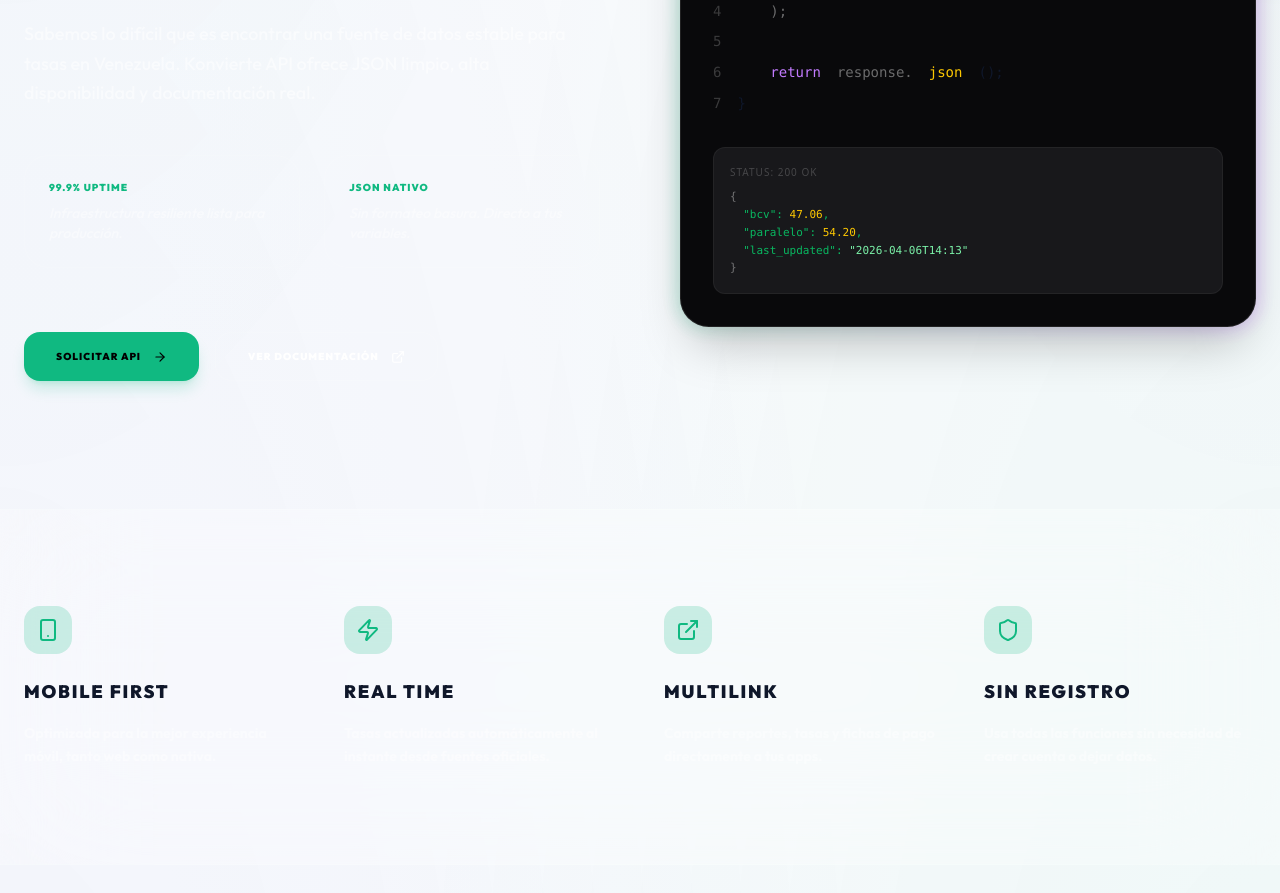
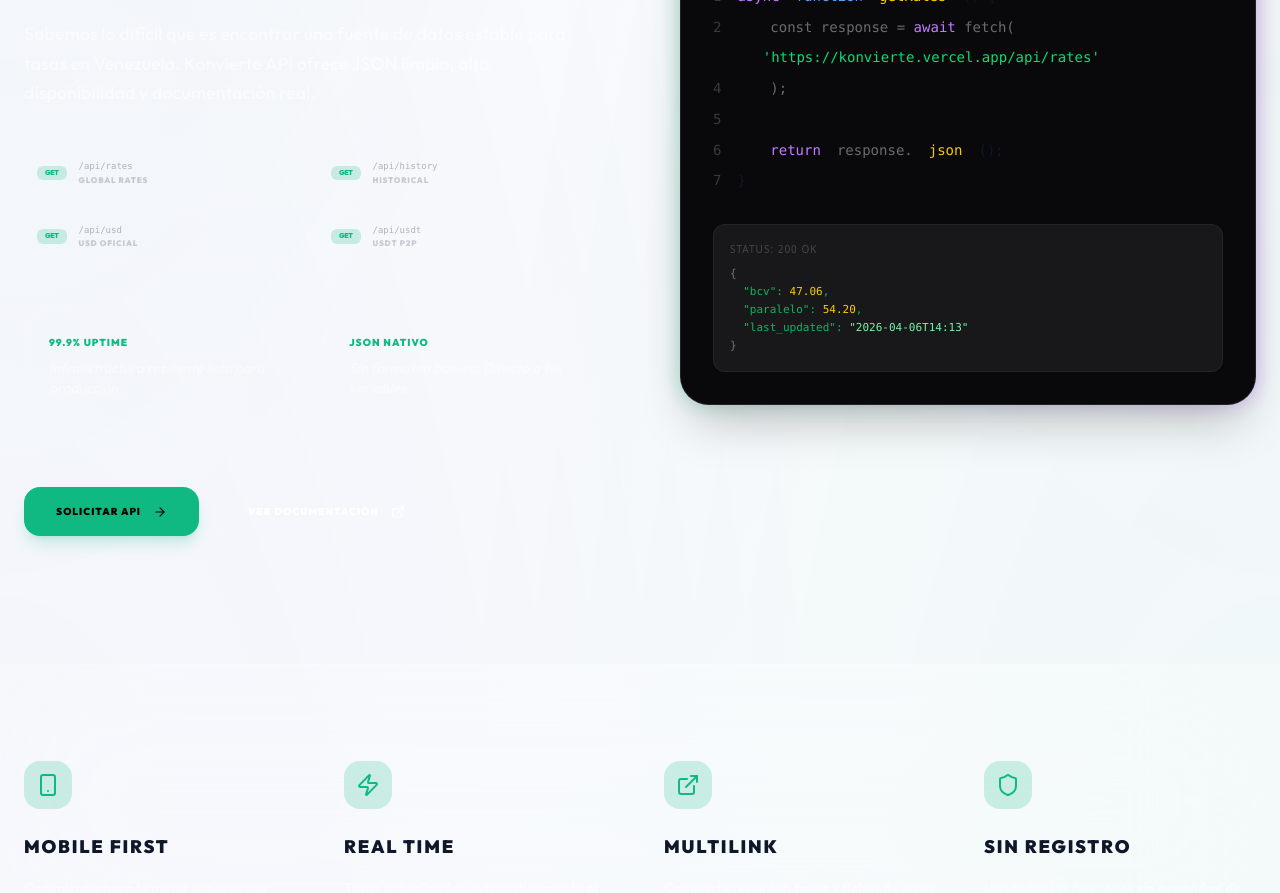
Before and after one commit to rmaneiro28/konvierte, a React (Vite) app: page / in a window 1280 px wide. Shown: the part 3000-3893 px from the top of the page. Built offline with nearby package versions, Linux system fonts and the light colour scheme; no server answers; the database is empty.

Commit message:
final: confirmed clickable links and massive history

```diff
--- a/api/history.ts
+++ b/api/history.ts
@@ -25,17 +25,21 @@ export default async function handler(req: VercelRequest, res: VercelResponse) {
             .select('price, currency, source, created_at')
             .order('created_at', { ascending: false });
 
-        // Filtro por periodo de tiempo (maximize resource use)
+        // Filtro por periodo de tiempo
         if (days) {
             const dateLimit = new Date();
             dateLimit.setDate(dateLimit.getDate() - Number(days));
             query = query.gte('created_at', dateLimit.toISOString());
         }
 
-        // Si se proporciona un límite manual
+        // Si se proporciona un límite manual, se usa ese.
+        // Si no, forzamos 30,000 para evitar el límite de 1000 de Supabase.
         if (limit) {
             query = query.limit(Number(limit));
+        } else {
+            query = query.limit(30000);
         }
+
 
         if (currency) {
             query = query.eq('currency', currency.toString().toUpperCase());
--- a/src/pages/ApiTestPage.tsx
+++ b/src/pages/ApiTestPage.tsx
@@ -37,7 +37,8 @@ const ApiTestPage: React.FC = () => {
     const endpoints = [
         { id: 'status', label: 'Estado del Servicio', path: '/api/status', icon: <Activity size={16} />, desc: 'Verifica la salud y tiempo de actividad de la API.' },
         { id: 'rates', label: 'Tasas de Cambio', path: '/api/rates', icon: <Database size={16} />, desc: 'Obtiene todas las tasas (BCV + P2P) en un solo objeto JSON.' },
-        { id: 'history', label: 'Historial', path: '/api/history', icon: <Clock size={16} />, desc: 'Consulta los registros históricos de los últimos 30 días.' },
+        { id: 'history', label: 'Historial', path: '/api/history', icon: <Clock size={16} />, desc: 'Consulta registros históricos con filtros de tiempo (3d, 30d, 1y o All).' },
+
         { id: 'usd', label: 'Dólar BCV', path: '/api/usd', icon: <DollarSign size={16} />, desc: 'Tasa oficial del Banco Central de Venezuela.' },
         { id: 'eur', label: 'Euro BCV', path: '/api/eur', icon: <Euro size={16} />, desc: 'Tasa oficial del Banco Central de Venezuela (EUR).' },
         { id: 'usdt', label: 'P2P Binance', path: '/api/usdt', icon: <Zap size={16} />, desc: 'Promedio representativo del mercado USDT/VES en Binance.' },
@@ -169,8 +170,19 @@ const ApiTestPage: React.FC = () => {
                                                     <tr>
                                                         <td className="p-5 font-mono font-bold text-emerald-600">currency</td>
                                                         <td className="p-5 opacity-60 italic">string</td>
-                                                        <td className="p-5 font-medium italic opacity-70">Filtra la respuesta por moneda específica.</td>
+                                                        <td className="p-5 font-medium italic opacity-70">Filtra la respuesta (USD, EUR, USDT).</td>
                                                     </tr>
+                                                    <tr>
+                                                        <td className="p-5 font-mono font-bold text-emerald-600">days</td>
+                                                        <td className="p-5 opacity-60 italic">number</td>
+                                                        <td className="p-5 font-medium italic opacity-70">Filtra por antigüedad (ej: 30 o 365 días).</td>
+                                                    </tr>
+                                                    <tr>
+                                                        <td className="p-5 font-mono font-bold text-emerald-600">limit</td>
+                                                        <td className="p-5 opacity-60 italic">number</td>
+                                                        <td className="p-5 font-medium italic opacity-70">Limita la cantidad de registros devueltos.</td>
+                                                    </tr>
+
                                                 </tbody>
                                             </table>
                                         </div>
--- a/src/pages/LandingPage.tsx
+++ b/src/pages/LandingPage.tsx
@@ -321,7 +321,33 @@ const LandingPage: React.FC<LandingPageProps> = ({ theme, setTheme }) => {
                     Sabemos lo difícil que es encontrar una fuente de datos estable para tasas en Venezuela. Konvierte API ofrece JSON limpio, alta disponibilidad y documentación real.
                 </p>
 
+                {/* Micro Endpoints List */}
+                <div className="grid grid-cols-1 sm:grid-cols-2 gap-3 pt-2">
+                    {[
+                        { route: '/api/rates', label: 'Global Rates' },
+                        { route: '/api/history', label: 'Historical' },
+                        { route: '/api/usd', label: 'USD oficial' },
+                        { route: '/api/usdt', label: 'USDT P2P' }
+                    ].map(ep => (
+                        <a
+                            key={ep.route}
+                            href={ep.route}
+                            target="_blank"
+                            rel="noopener noreferrer"
+                            className="flex items-center gap-3 p-3 bg-white/5 border border-white/5 rounded-2xl group/ep hover:border-primary/20 transition-all cursor-pointer"
+                        >
+                            <span className="text-[7px] font-black uppercase tracking-tighter bg-primary/20 text-primary px-2 py-0.5 rounded-md">GET</span>
+                            <div className="flex flex-col">
+                                <span className="text-[9px] font-mono opacity-30 group-hover/ep:opacity-100 transition-opacity">{ep.route}</span>
+                                <span className="text-[8px] font-black uppercase tracking-widest opacity-20">{ep.label}</span>
+                            </div>
+                        </a>
+                    ))}
+                </div>
+
+
                 <div className="grid grid-cols-1 sm:grid-cols-2 gap-6 pt-4">
+
                     <div className="p-6 bg-white/5 border border-white/10 rounded-3xl group hover:border-primary/30 transition-all">
                         <p className="text-primary font-black uppercase text-[10px] tracking-widest mb-2">99.9% Uptime</p>
                         <p className="text-sm font-medium text-white/40 italic">Infraestructura resiliente lista para producción.</p>
```
